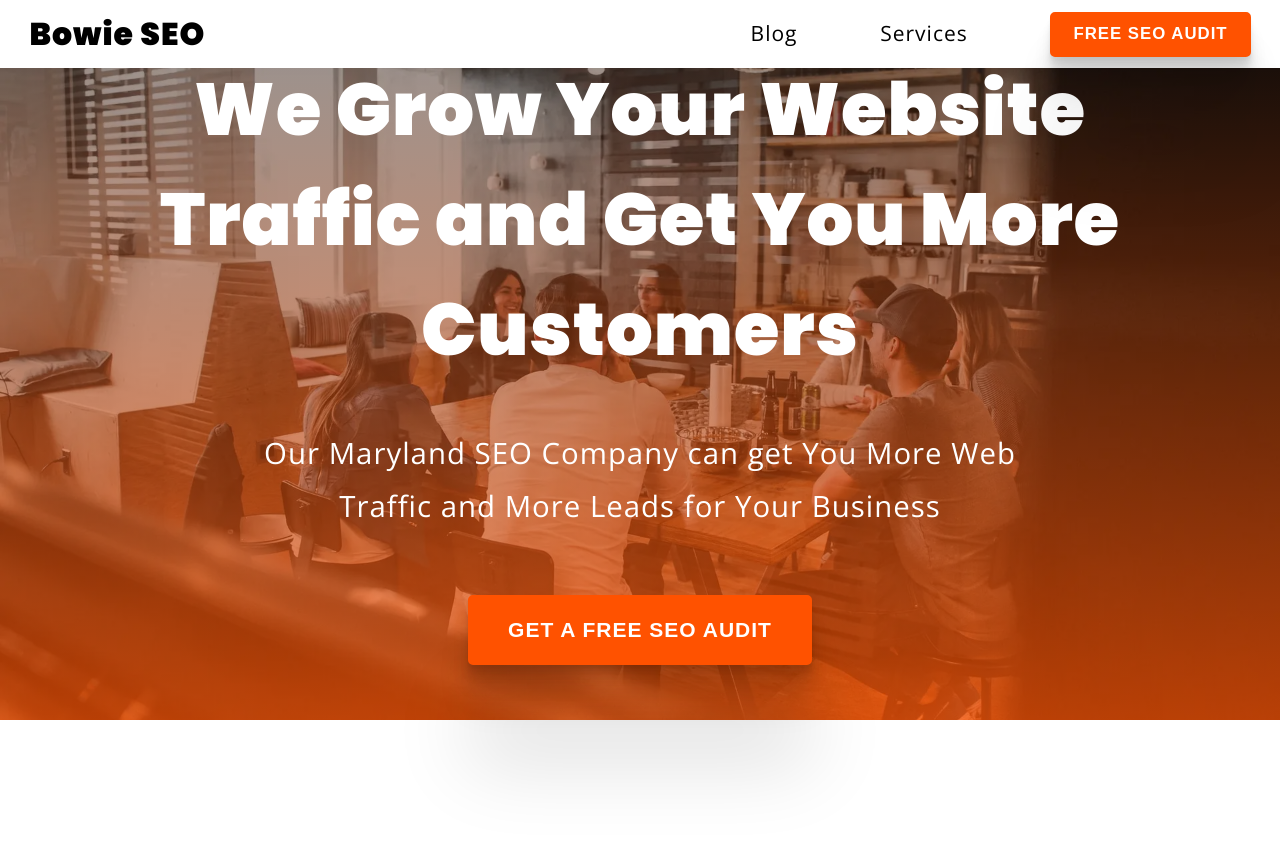
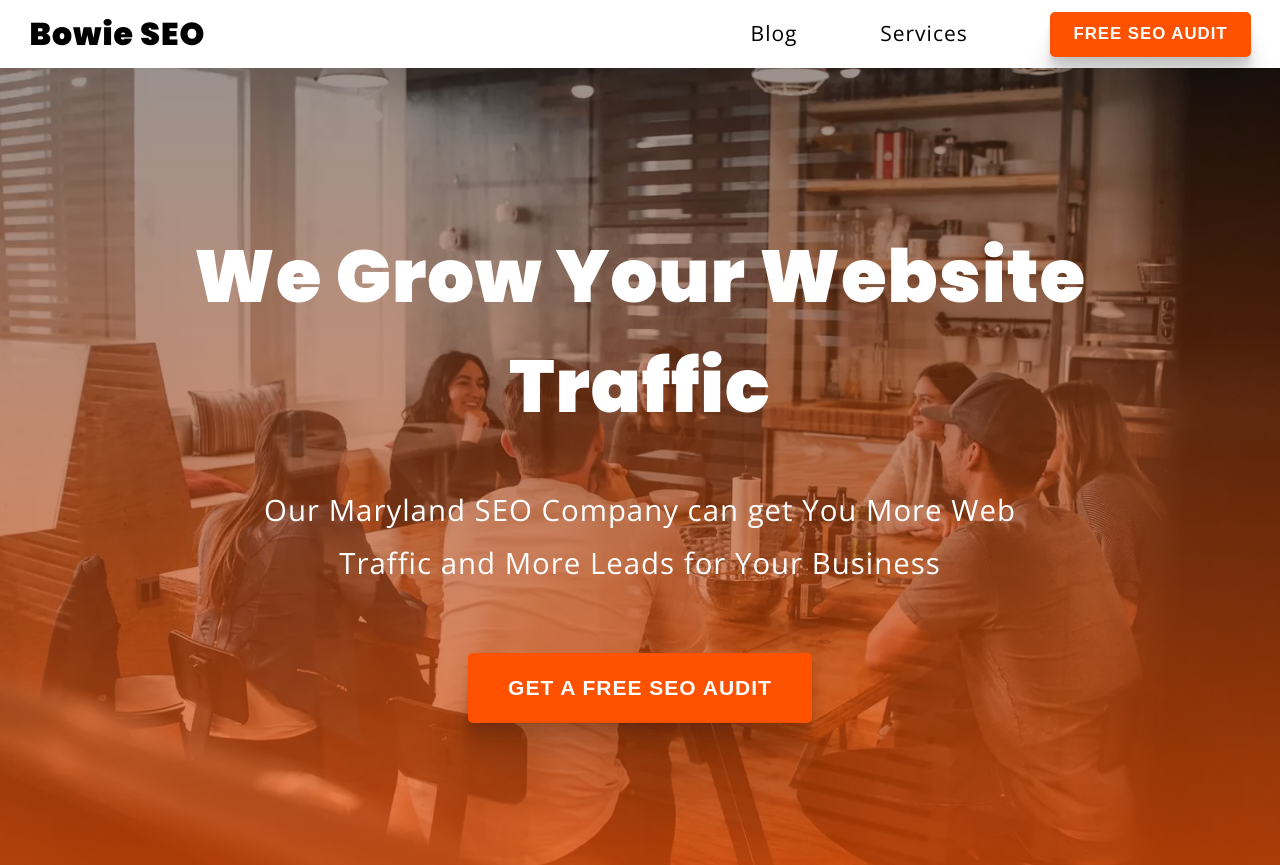
Before and after one commit to kgb4000/bowie-digital, a Next.js app: page / in a window 1280 px wide. Shown: the top 865 px of the page. Built offline with nearby package versions, Linux system fonts and the light colour scheme.

Commit message:
Changed hero text

```diff
--- a/pages/index.js
+++ b/pages/index.js
@@ -19,11 +19,11 @@ export default function Home() {
       <Header buttontext="Free SEO Audit" buttonLink="/free-seo-audit" />
       {/* <NavBar buttonLink="/contact" buttonText="Contact me" /> */}
       <HeroBox
-        backgroundHeight="90vh"
+        backgroundHeight="45rem"
         backgroundPosition="center"
         backgroundImage="/images/maryland-seo-company-hero.webp"
         altText="Maryland SEO Company"
-        heroText="We Grow Your Website Traffic and Get You More Customers"
+        heroText="We Grow Your Website Traffic"
         subText="Our Maryland SEO Company can get You More Web Traffic and More Leads for Your Business"
         buttonText="Get a FREE SEO Audit"
         buttonLink="/free-seo-audit"
--- a/pages/local-seo-maryland.js
+++ b/pages/local-seo-maryland.js
@@ -12,7 +12,7 @@ import { NextSeo } from 'next-seo'
 export default function LocalSEO() {
   const SEO = {
     title: 'Local SEO Services',
-    titleTemplate: '%s | Get Web Traffic and Leads for Your Business',
+    titleTemplate: '%s | Increase Web Traffic and Leads',
     description:
       'We do Local SEO for small businesses in Maryland. Get more customers, more web traffic, and increase revenue. Contact us today!',
     type: 'website',
@@ -41,7 +41,7 @@ export default function LocalSEO() {
       <Main>
         <section className="article-section">
           <div className="container">
-            <h2>Bowie SEO</h2>
+            <h2>Local SEO Services from Bowie SEO</h2>
             <p>Hello, we're Bowie SEO.</p>
             <p>
               Bowie SEO is a{' '}
```
